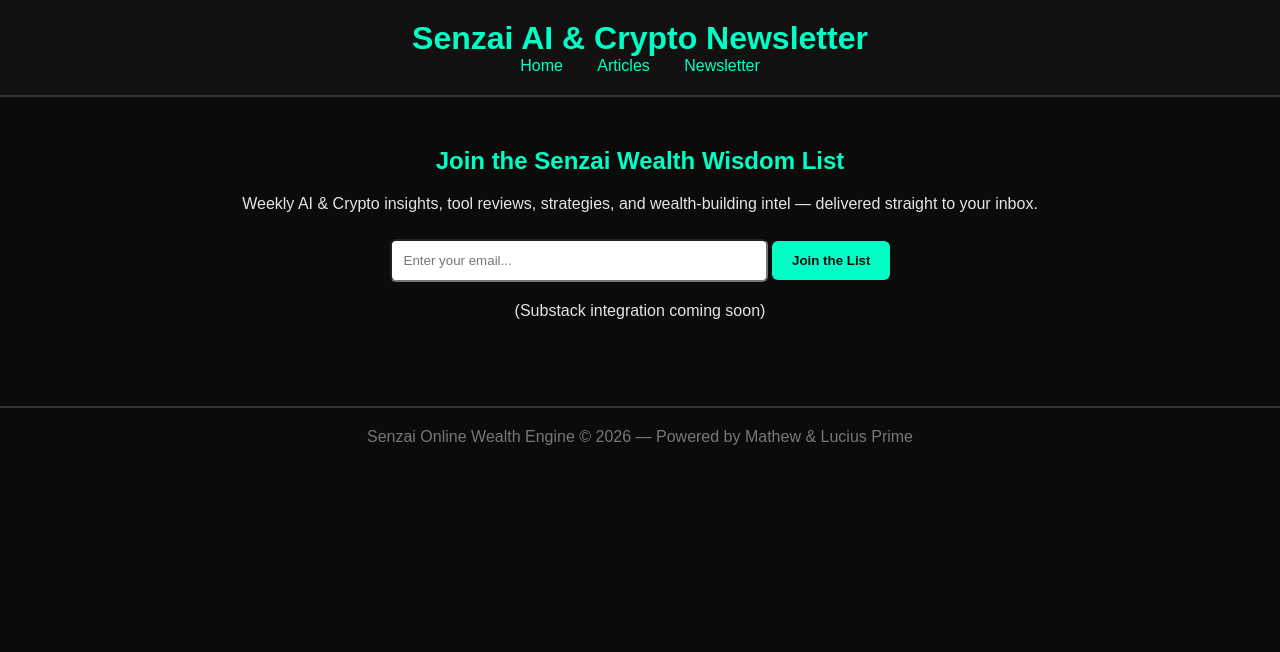
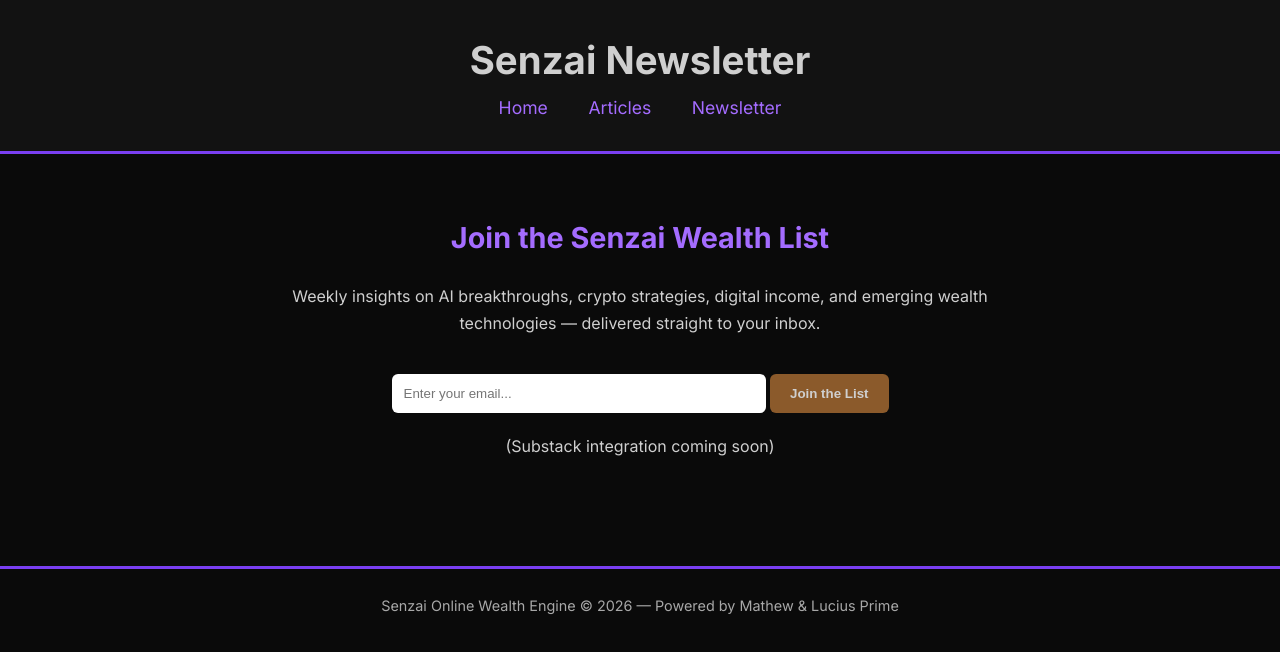
Before and after one commit to mathewryan36-lang/senzai-ai-crypto-tools, a plain HTML site: page newsletter.html in a window 1280 px wide. Drawn offline with Linux system fonts and the light colour scheme.

Commit message:
Update newsletter.html

```diff
--- a/newsletter.html
+++ b/newsletter.html
@@ -5,35 +5,92 @@
   <meta name="viewport" content="width=device-width, initial-scale=1.0">
   <title>Senzai Newsletter | AI & Crypto Insights</title>
 
+  <link href="https://fonts.googleapis.com/css2?family=Inter:wght@300;400;600;700&display=swap" rel="stylesheet">
+
   <style>
-    body { font-family: Arial; background: #0b0b0b; color: #e5e5e5; margin: 0; padding: 0; }
-    header { background: #111; padding: 20px; text-align: center; border-bottom: 2px solid #333; }
-    header h1 { color: #00ffc6; margin: 0; }
-    nav a { color: #00ffc6; margin: 0 15px; text-decoration: none; }
-    section { max-width: 800px; margin: auto; padding: 30px; text-align: center; }
-    h2 { color: #00ffc6; }
-    .email-box { padding: 12px; width: 80%; max-width: 350px; border-radius: 6px; margin-top: 10px; }
+    body {
+      font-family: 'Inter', sans-serif;
+      background: #0A0A0A;
+      color: #CFCFCF;
+      margin: 0;
+      padding: 0;
+      line-height: 1.7;
+    }
+
+    header {
+      background: #121212;
+      padding: 28px;
+      text-align: center;
+      border-bottom: 3px solid #7A3FF2;
+    }
+
+    header h1 {
+      margin: 0;
+      font-size: 2.4rem;
+      color: #CFCFCF;
+      font-weight: 700;
+    }
+
+    nav a {
+      color: #A46CFF;
+      margin: 0 18px;
+      text-decoration: none;
+      font-size: 1.1rem;
+    }
+
+    nav a:hover { color: #CFCFCF; }
+
+    section {
+      padding: 40px;
+      max-width: 700px;
+      margin: auto;
+      text-align: center;
+    }
+
+    h2 {
+      color: #A46CFF;
+      margin: 20px 0;
+      font-size: 1.8rem;
+    }
+
+    .email-box {
+      padding: 12px;
+      width: 75%;
+      max-width: 350px;
+      border-radius: 6px;
+      margin-top: 20px;
+      border: none;
+    }
+
     .submit-btn {
       padding: 12px 20px;
-      margin-top: 10px;
-      background: #00ffc6;
+      margin-top: 12px;
+      background: #8B5A2B;
       border: none;
       border-radius: 6px;
       cursor: pointer;
-      color: #0b0b0b;
+      color: #CFCFCF;
       font-weight: bold;
     }
+
+    .submit-btn:hover { background: #CA8F52; }
+
     footer {
-      text-align: center; padding: 20px; margin-top: 40px;
-      border-top: 2px solid #333; color: #777;
+      text-align: center;
+      padding: 25px;
+      margin-top: 50px;
+      border-top: 3px solid #7A3FF2;
+      color: #A8A8A8;
+      font-size: 0.9rem;
     }
   </style>
+
 </head>
 
 <body>
 
 <header>
-  <h1>Senzai AI & Crypto Newsletter</h1>
+  <h1>Senzai Newsletter</h1>
   <nav>
     <a href="index.html">Home</a>
     <a href="articles.html">Articles</a>
@@ -42,13 +99,19 @@
 </header>
 
 <section>
-  <h2>Join the Senzai Wealth Wisdom List</h2>
-  <p>Weekly AI & Crypto insights, tool reviews, strategies, and wealth-building intel — delivered straight to your inbox.</p>
+  <h2>Join the Senzai Wealth List</h2>
+
+  <p>
+    Weekly insights on AI breakthroughs, crypto strategies, digital income,
+    and emerging wealth technologies — delivered straight to your inbox.
+  </p>
 
   <input type="email" class="email-box" placeholder="Enter your email..." />
   <button class="submit-btn">Join the List</button>
 
-  <p style="margin-top: 20px;">(Substack integration coming soon)</p>
+  <p style="margin-top:20px;">
+    (Substack integration coming soon)
+  </p>
 </section>
 
 <footer>
```
